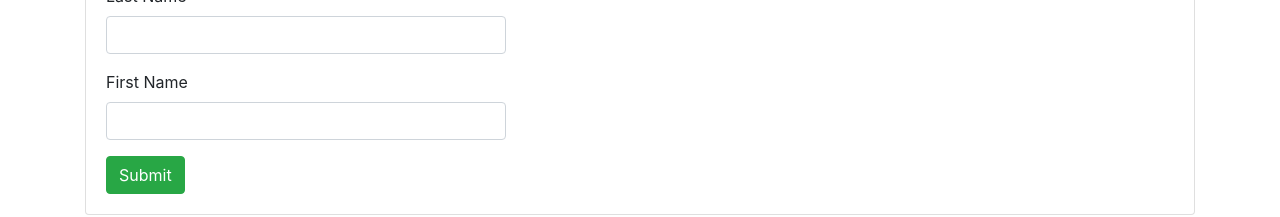
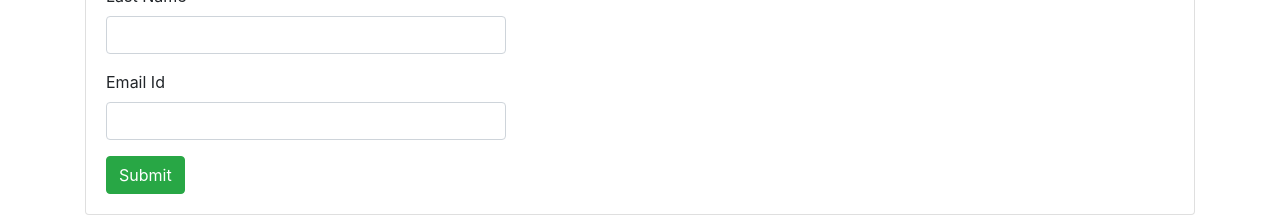
Before and after one commit to RameshMF/Angular8-SpringBoot-CRUD-Tutorial, an Angular app in the folder angular8-springboot-client/: page /add in a window 1280 px wide. Shown: the part 316-533 px from the top of the page. Built offline with nearby package versions, Linux system fonts and the light colour scheme.

Commit message:
Changed label name for email field

```diff
--- a/angular8-springboot-client/src/app/create-employee/create-employee.component.html
+++ b/angular8-springboot-client/src/app/create-employee/create-employee.component.html
@@ -12,7 +12,7 @@
     </div>
 
     <div class="form-group">
-      <label for="name">First Name</label>
+      <label for="name">Email Id</label>
       <input type="text" class="form-control" id="emailId" required [(ngModel)]="employee.emailId" name="emailId">
     </div>
 
```
